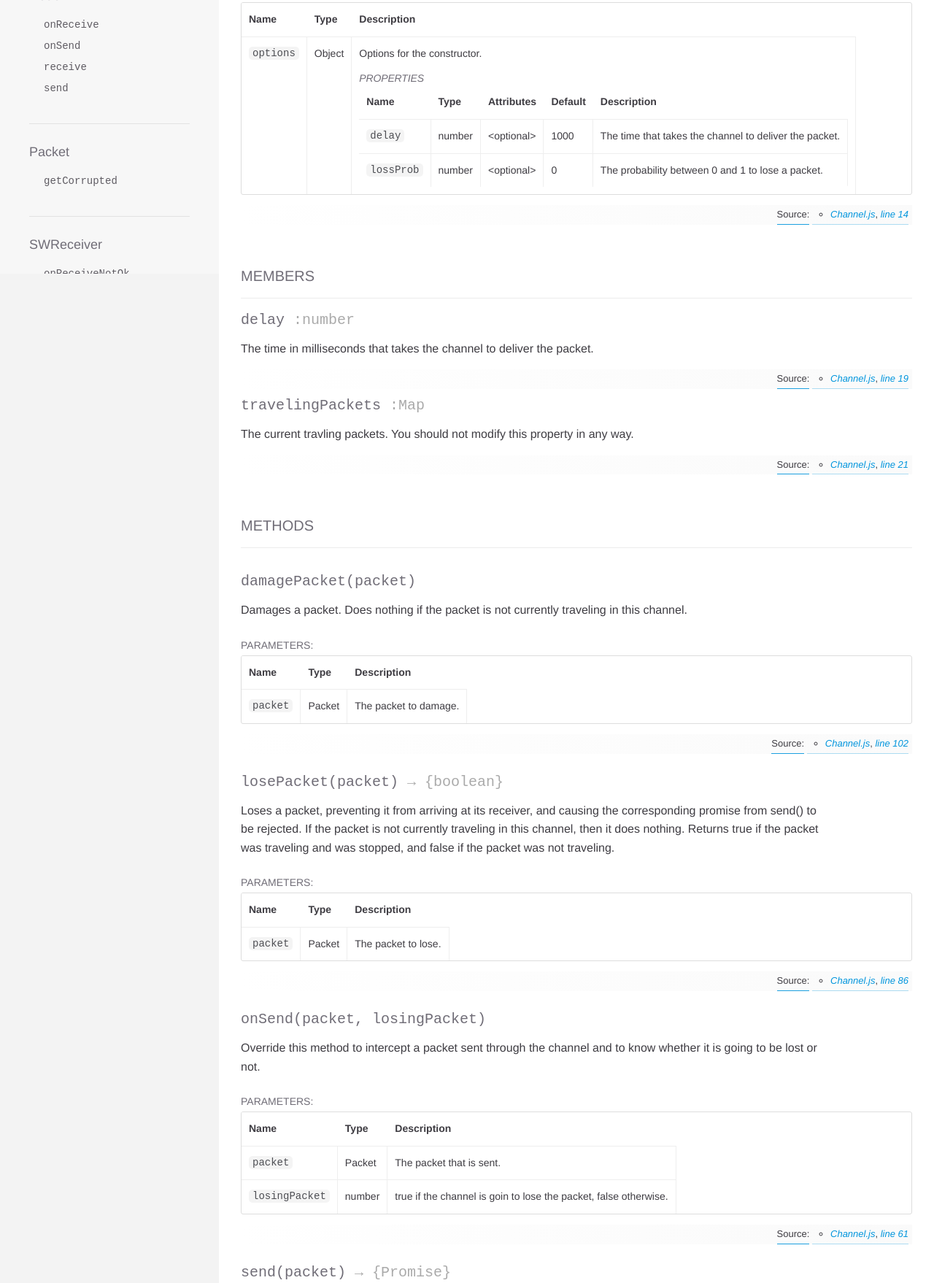
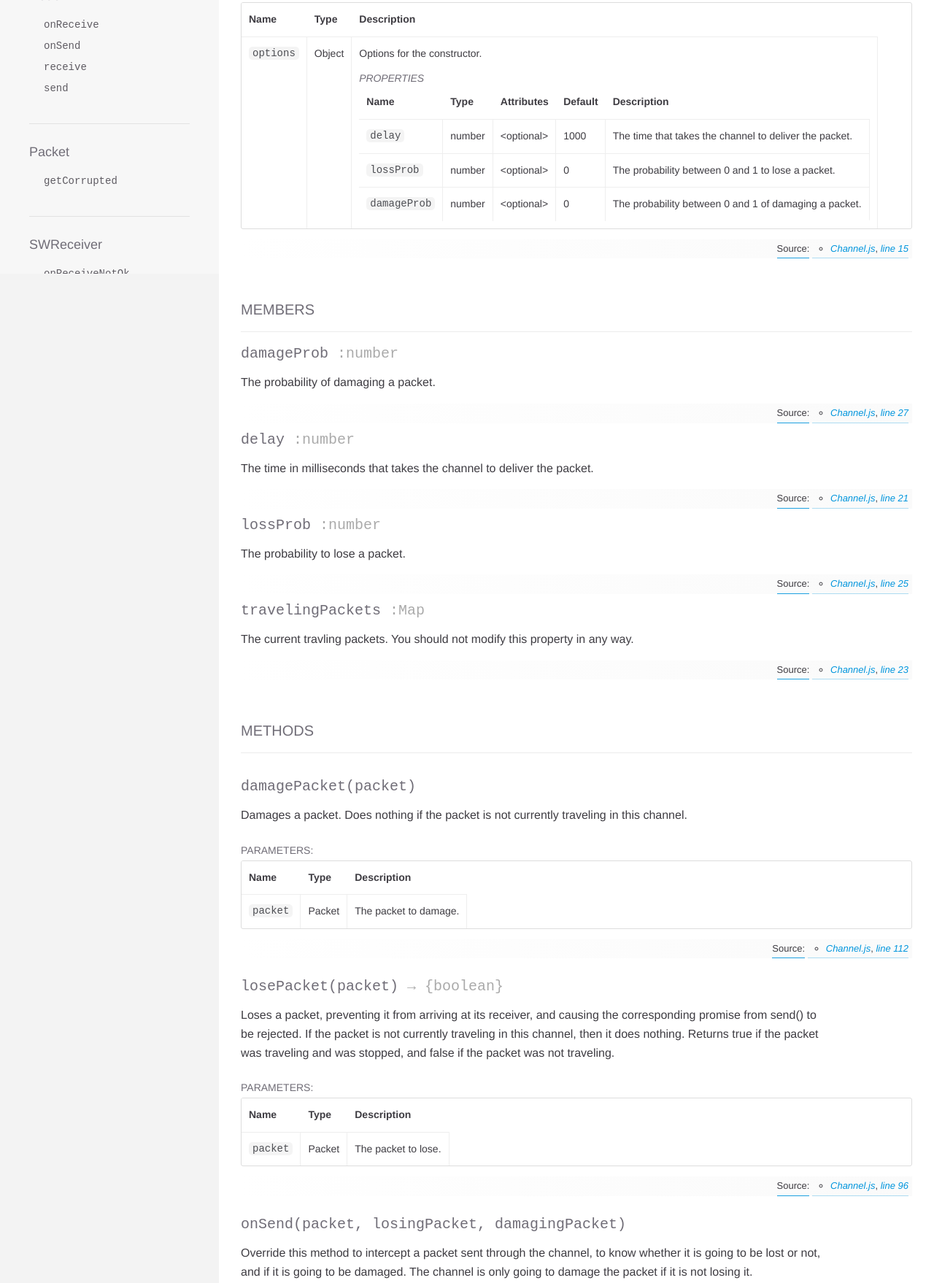
Before and after one commit to JoseIVP/transport-protocols-simulator, a website: page docs/module-_Channel.js_-Channel.html in a window 1280 px wide. Shown: the part 468-2226 px from the top of the page at 73% size. Drawn offline with nearby package versions, Linux system fonts and the light colour scheme; a web font is replaced by a local one.

Commit message:
Added a way for channels to damage packets based on probability
Added a test for the new functionality, that involves passing a
damage probability to the constructor.
Changed the send() method to pass the new test.
Updated the documentation for the new option of the constructor.
Changed onSend(), adding a new parameter to know if the packet
is going to be lost.

```diff
--- a/docs/module-_Channel.js_-Channel.html
+++ b/docs/module-_Channel.js_-Channel.html
@@ -302,6 +302,51 @@
       </tr>
 
 
+      <tr>
+
+          <td class="name"><code>damageProb</code></td>
+
+
+        <td class="type">
+
+
+    <span class="param-type">
+      number
+    </span>
+
+
+
+
+
+        </td>
+
+
+          <td class="attributes">
+
+              &lt;optional><br>
+
+
+
+
+
+          </td>
+
+
+
+          <td class="default">
+
+              0
+
+          </td>
+
+
+        <td class="description last">
+          <p>The probability between 0 and 1 of damaging a packet.</p>
+
+        </td>
+      </tr>
+
+
   </tbody>
 </table>
 
@@ -348,7 +393,7 @@
     <dd class="tag-source">
       <ul class="dummy">
         <li>
-          <a href="Channel.js.html">Channel.js</a>, <a href="Channel.js.html#line14">line 14</a>
+          <a href="Channel.js.html">Channel.js</a>, <a href="Channel.js.html#line15">line 15</a>
         </li>
       </ul>
     </dd>
@@ -389,6 +434,73 @@
 
 
         <h3 class="subsection-title">Members</h3>
+
+
+
+
+<h4 class="name" id="damageProb">
+  <span class="type-signature"></span>damageProb<span class="type-signature"> :number</span>
+</h4>
+
+
+
+
+  <div class="description">
+    <p>The probability of damaging a packet.</p>
+  </div>
+
+
+
+
+<dl class="details">
+
+
+
+
+
+
+
+
+
+
+
+
+
+
+
+
+
+
+
+
+
+
+
+
+
+
+    <dt class="tag-source">Source:</dt>
+    <dd class="tag-source">
+      <ul class="dummy">
+        <li>
+          <a href="Channel.js.html">Channel.js</a>, <a href="Channel.js.html#line27">line 27</a>
+        </li>
+      </ul>
+    </dd>
+
+
+
+
+
+
+
+</dl>
+
+
+
+
+
+
 
 
 
@@ -438,7 +550,74 @@
     <dd class="tag-source">
       <ul class="dummy">
         <li>
-          <a href="Channel.js.html">Channel.js</a>, <a href="Channel.js.html#line19">line 19</a>
+          <a href="Channel.js.html">Channel.js</a>, <a href="Channel.js.html#line21">line 21</a>
+        </li>
+      </ul>
+    </dd>
+
+
+
+
+
+
+
+</dl>
+
+
+
+
+
+
+
+
+
+
+<h4 class="name" id="lossProb">
+  <span class="type-signature"></span>lossProb<span class="type-signature"> :number</span>
+</h4>
+
+
+
+
+  <div class="description">
+    <p>The probability to lose a packet.</p>
+  </div>
+
+
+
+
+<dl class="details">
+
+
+
+
+
+
+
+
+
+
+
+
+
+
+
+
+
+
+
+
+
+
+
+
+
+
+    <dt class="tag-source">Source:</dt>
+    <dd class="tag-source">
+      <ul class="dummy">
+        <li>
+          <a href="Channel.js.html">Channel.js</a>, <a href="Channel.js.html#line25">line 25</a>
         </li>
       </ul>
     </dd>
@@ -505,7 +684,7 @@
     <dd class="tag-source">
       <ul class="dummy">
         <li>
-          <a href="Channel.js.html">Channel.js</a>, <a href="Channel.js.html#line21">line 21</a>
+          <a href="Channel.js.html">Channel.js</a>, <a href="Channel.js.html#line23">line 23</a>
         </li>
       </ul>
     </dd>
@@ -651,7 +830,7 @@ traveling in this channel.</p>
     <dd class="tag-source">
       <ul class="dummy">
         <li>
-          <a href="Channel.js.html">Channel.js</a>, <a href="Channel.js.html#line102">line 102</a>
+          <a href="Channel.js.html">Channel.js</a>, <a href="Channel.js.html#line112">line 112</a>
         </li>
       </ul>
     </dd>
@@ -801,7 +980,7 @@ was stopped, and false if the packet was not traveling.</p>
     <dd class="tag-source">
       <ul class="dummy">
         <li>
-          <a href="Channel.js.html">Channel.js</a>, <a href="Channel.js.html#line86">line 86</a>
+          <a href="Channel.js.html">Channel.js</a>, <a href="Channel.js.html#line96">line 96</a>
         </li>
       </ul>
     </dd>
@@ -840,7 +1019,7 @@ was stopped, and false if the packet was not traveling.</p>
       </svg>
     </a>
     <h4 class="name" id="onSend">
-      <span class="type-signature"></span>onSend<span class="signature">(packet, losingPacket)</span><span class="type-signature"></span>
+      <span class="type-signature"></span>onSend<span class="signature">(packet, losingPacket, damagingPacket)</span><span class="type-signature"></span>
     </h4>
   </span>
 
@@ -850,8 +1029,10 @@ was stopped, and false if the packet was not traveling.</p>
 
   <div class="description">
     <p>Override this method to intercept a packet sent through
-the channel and to know whether it is going to be lost or
-not.</p>
+the channel, to know whether it is going to be lost or
+not, and if it is going to be damaged.
+The channel is only going to damage the packet if it
+is not losing it.</p>
   </div>
 
 
@@ -920,7 +1101,7 @@ not.</p>
 
 
     <span class="param-type">
-      number
+      boolean
     </span>
 
 
@@ -935,6 +1116,35 @@ not.</p>
 
         <td class="description last">
           <p>true if the channel is goin to lose the packet, false otherwise.</p>
+
+        </td>
+      </tr>
+
+
+      <tr>
+
+          <td class="name"><code>damagingPacket</code></td>
+
+
+        <td class="type">
+
+
+    <span class="param-type">
+      boolean
+    </span>
+
+
+
+
+
+        </td>
+
+
+
+
+
+        <td class="description last">
+          <p>true if the channel is going to damage the packet, false if not.</p>
 
         </td>
       </tr>
@@ -978,7 +1188,7 @@ not.</p>
     <dd class="tag-source">
       <ul class="dummy">
         <li>
-          <a href="Channel.js.html">Channel.js</a>, <a href="Channel.js.html#line61">line 61</a>
+          <a href="Channel.js.html">Channel.js</a>, <a href="Channel.js.html#line71">line 71</a>
         </li>
       </ul>
     </dd>
@@ -1127,7 +1337,7 @@ promise resolves or rejects with the given packet.</p>
     <dd class="tag-source">
       <ul class="dummy">
         <li>
-          <a href="Channel.js.html">Channel.js</a>, <a href="Channel.js.html#line34">line 34</a>
+          <a href="Channel.js.html">Channel.js</a>, <a href="Channel.js.html#line38">line 38</a>
         </li>
       </ul>
     </dd>
@@ -1219,7 +1429,7 @@ from arriving at their receiver.</p>
     <dd class="tag-source">
       <ul class="dummy">
         <li>
-          <a href="Channel.js.html">Channel.js</a>, <a href="Channel.js.html#line69">line 69</a>
+          <a href="Channel.js.html">Channel.js</a>, <a href="Channel.js.html#line79">line 79</a>
         </li>
       </ul>
     </dd>
```
Also changed, not shown: docs/Channel.js.html (+17 -7 lines), docs/module-_Channel.js_.html (+0 -67 lines), js/src/Channel.js (+17 -7 lines), js/tests/ChannelTest.js (+32 -0 lines).
